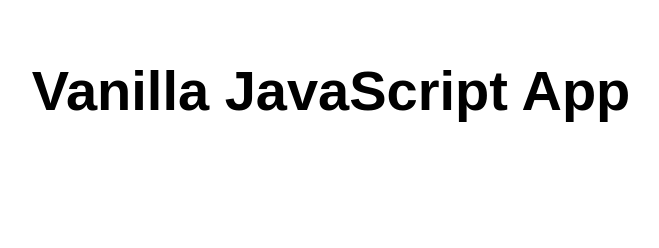
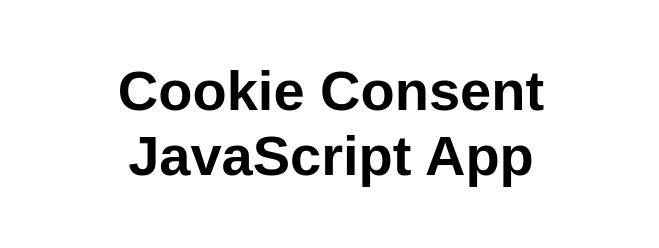
Before and after one commit to amitgupta7/staticwebapp, a website: page src/index.html in a window 1280 px wide. Shown: the whole page, without its empty margins (309-968 px from the left). Drawn offline with Linux system fonts and the light colour scheme.

Commit message:
Cookie Consent
Cookie Consent test website.

```diff
--- a/src/index.html
+++ b/src/index.html
@@ -5,12 +5,12 @@
   <meta charset="UTF-8">
   <meta name="viewport" content="width=device-width, initial-scale=1.0">
   <link rel="stylesheet" href="styles.css">
-  <title>Vanilla JavaScript App</title>
+  <title>Cookie Consent JavaScript App</title>
 </head>
 
 <body>
   <main>
-    <h1>Vanilla JavaScript App</h1>
+    <h1>Cookie Consent JavaScript App</h1>
   </main>
 </body>
 
```
